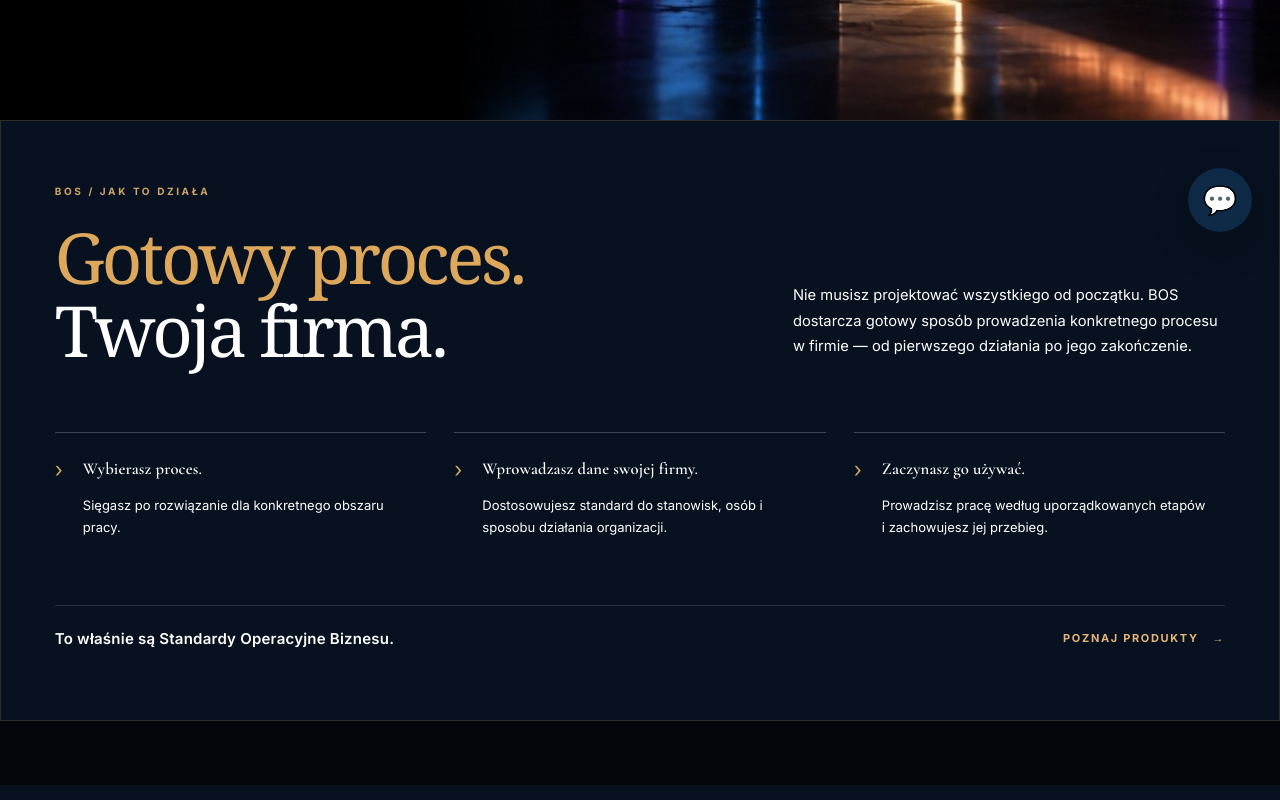
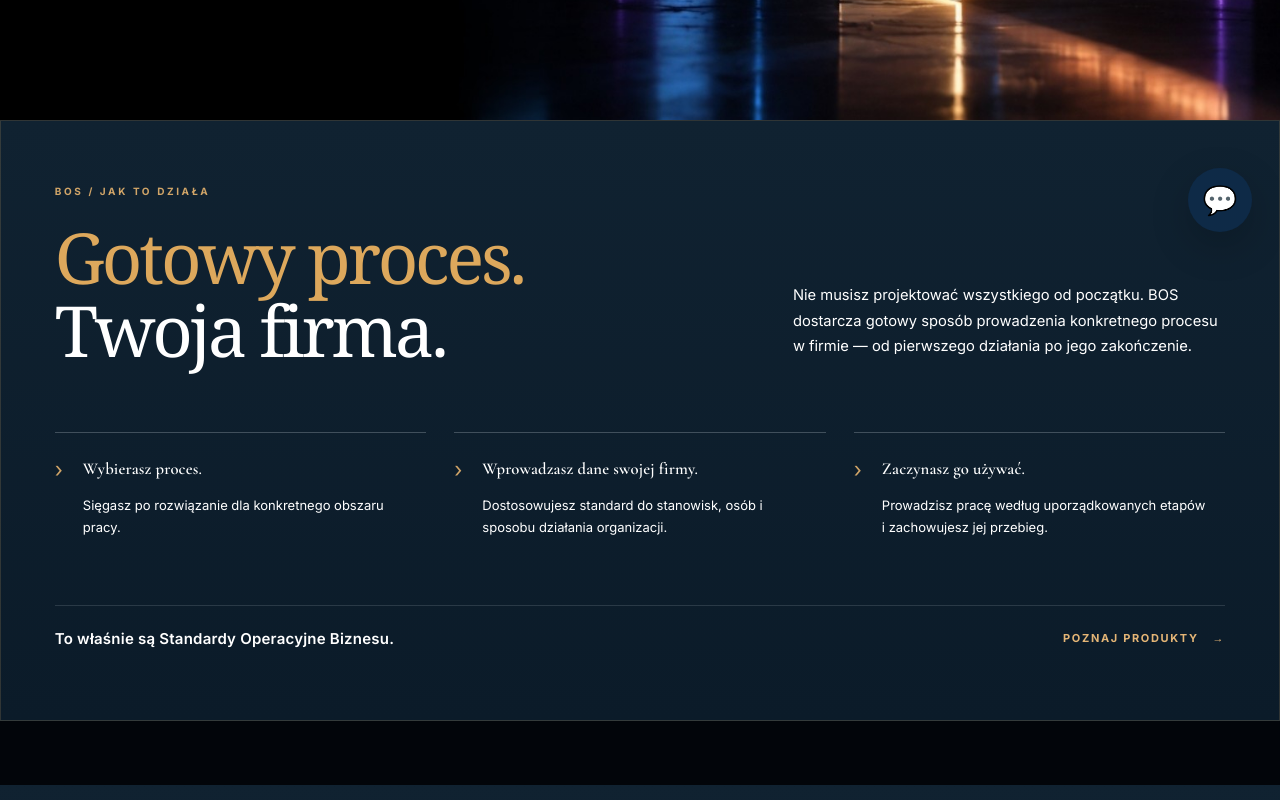
Before and after one commit to vernegroup/bos-platform, a Next.js app: page / in a window 1280 px wide. Shown: the part 540-1340 px from the top of the page. Built offline with nearby package versions, Linux system fonts and the light colour scheme.

Commit message:
LAND-03: match new landing section backgrounds to authenticated sidebar gradient

```diff
--- a/app/land-03.css
+++ b/app/land-03.css
@@ -46,3 +46,11 @@
 .bos-public-root .bos-product-rail__item:first-child .bos-product-rail__reveal{background:linear-gradient(180deg,#efd19a,#cba268);color:#091321;border-color:#e6c48c}
 .bos-public-root .bos-product-rail__reveal:hover,.bos-public-root .bos-product-rail__reveal:focus-visible{background:#efd19a;color:#091321;border-color:#efd19a;outline-offset:4px}
 @media(max-width:650px){.bos-public-root .bos-product-rail__track{grid-template-columns:1fr;max-width:500px;padding:0 24px}.bos-public-root .bos-product-rail__reveal{min-height:54px}}
+
+/* LAND-03: same background gradient as authenticated BOS NAV sidebar. */
+.bos-public-root .bos-land03{background:linear-gradient(180deg,#102231,#0b1b29)}
+.bos-public-root .bos-land03__demo,
+.bos-public-root .bos-land03__faq,
+.bos-public-root .bos-land03__closing{background:transparent}
+.bos-public-root .bos-land-explainer,
+.bos-public-root .bos-product-rail{background:linear-gradient(180deg,#102231,#0b1b29)}
```
